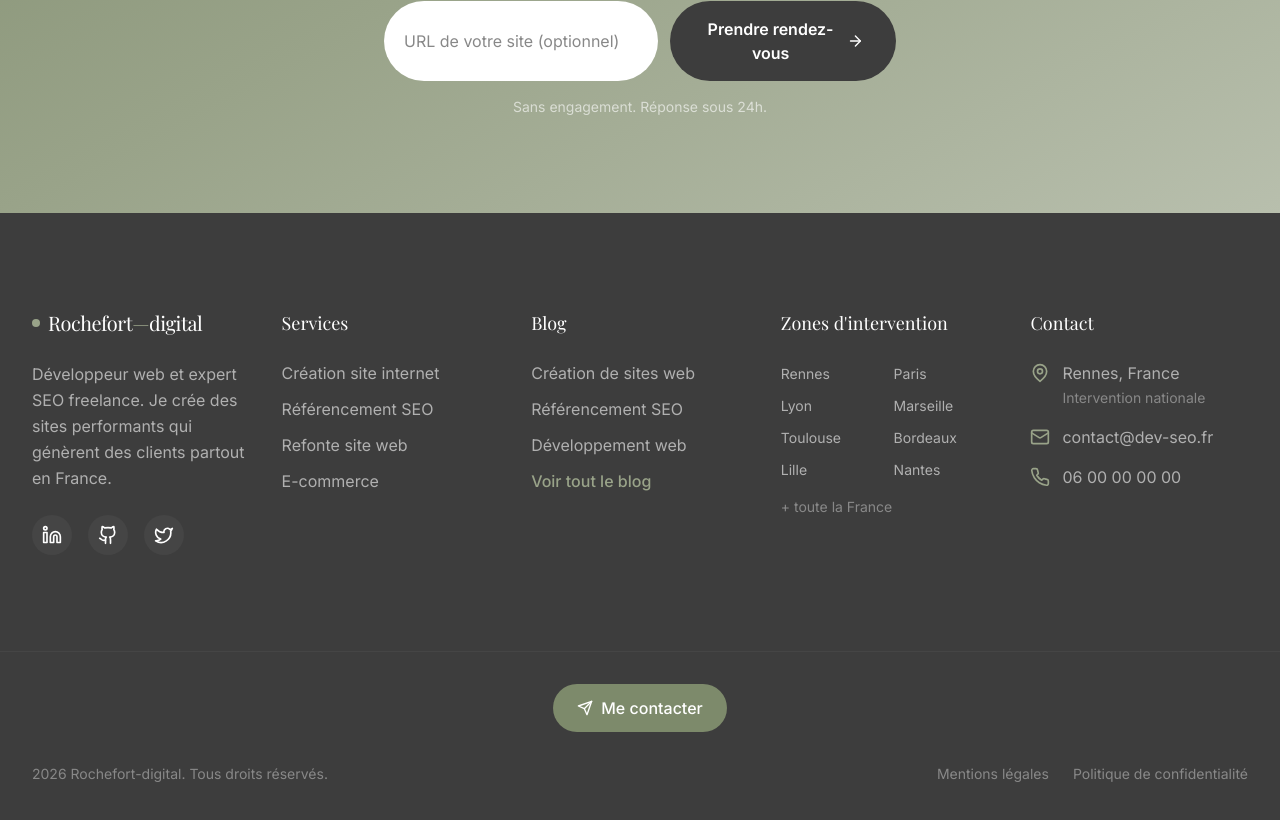
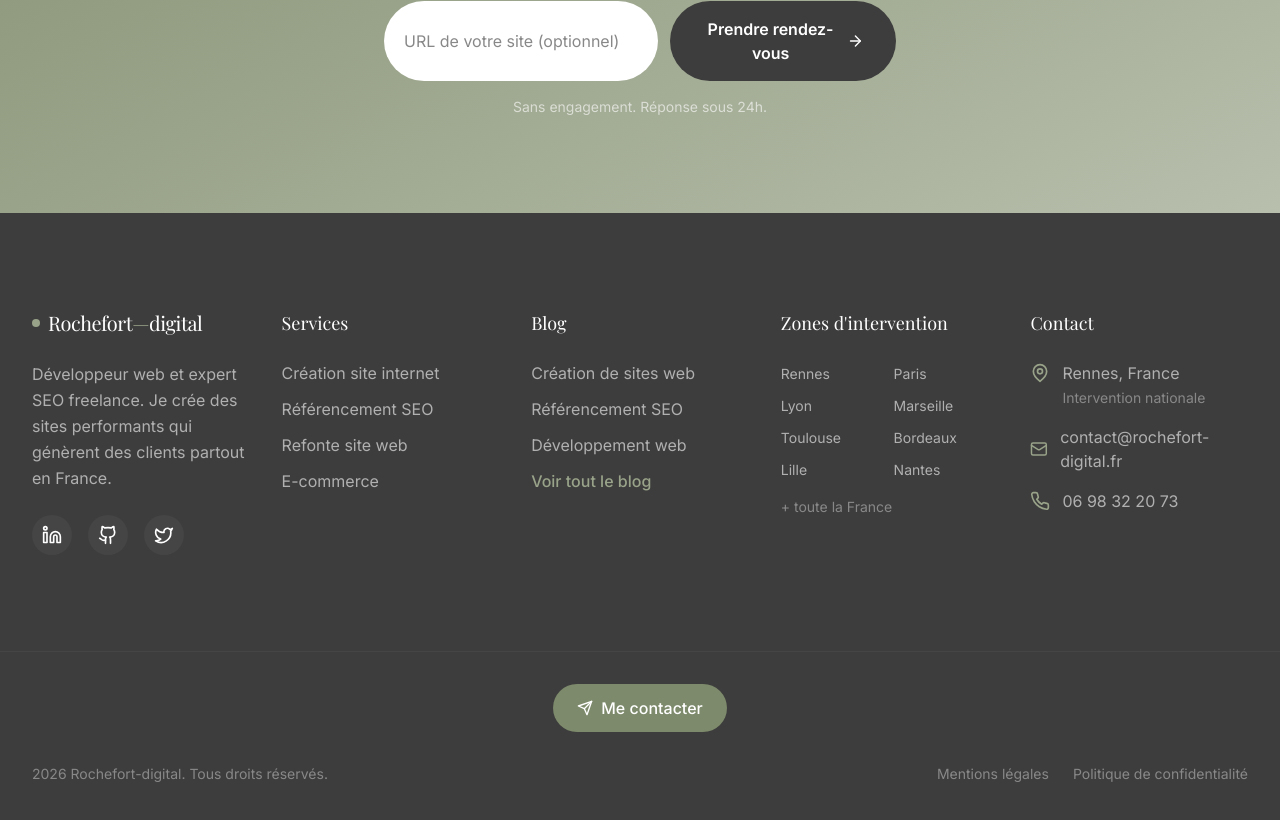
Before and after one commit to valerian35/rochefort-digital, a React (Vite) app: page / in a window 1280 px wide. Shown: the part 4587-5407 px from the top of the page. Built offline with nearby package versions, Linux system fonts and the light colour scheme; a web font is replaced by a local one.

Commit message:
Update footer contact info

```diff
--- a/src/components/Footer.tsx
+++ b/src/components/Footer.tsx
@@ -137,20 +137,20 @@ export default function Footer() {
                 </li>
                 <li>
                   <a
-                    href="mailto:contact@dev-seo.fr"
+                    href="mailto:contact@rochefort-digital.fr"
                     className="flex items-center gap-3 text-charcoal-300 hover:text-sage-400 transition-colors"
                   >
                     <Mail className="w-5 h-5 text-sage-400" />
-                    contact@dev-seo.fr
+                    contact@rochefort-digital.fr
                   </a>
                 </li>
                 <li>
                   <a
-                    href="tel:+33600000000"
+                    href="tel:+33698322073"
                     className="flex items-center gap-3 text-charcoal-300 hover:text-sage-400 transition-colors"
                   >
                     <Phone className="w-5 h-5 text-sage-400" />
-                    06 00 00 00 00
+                    06 98 32 20 73
                   </a>
                 </li>
               </ul>
```
